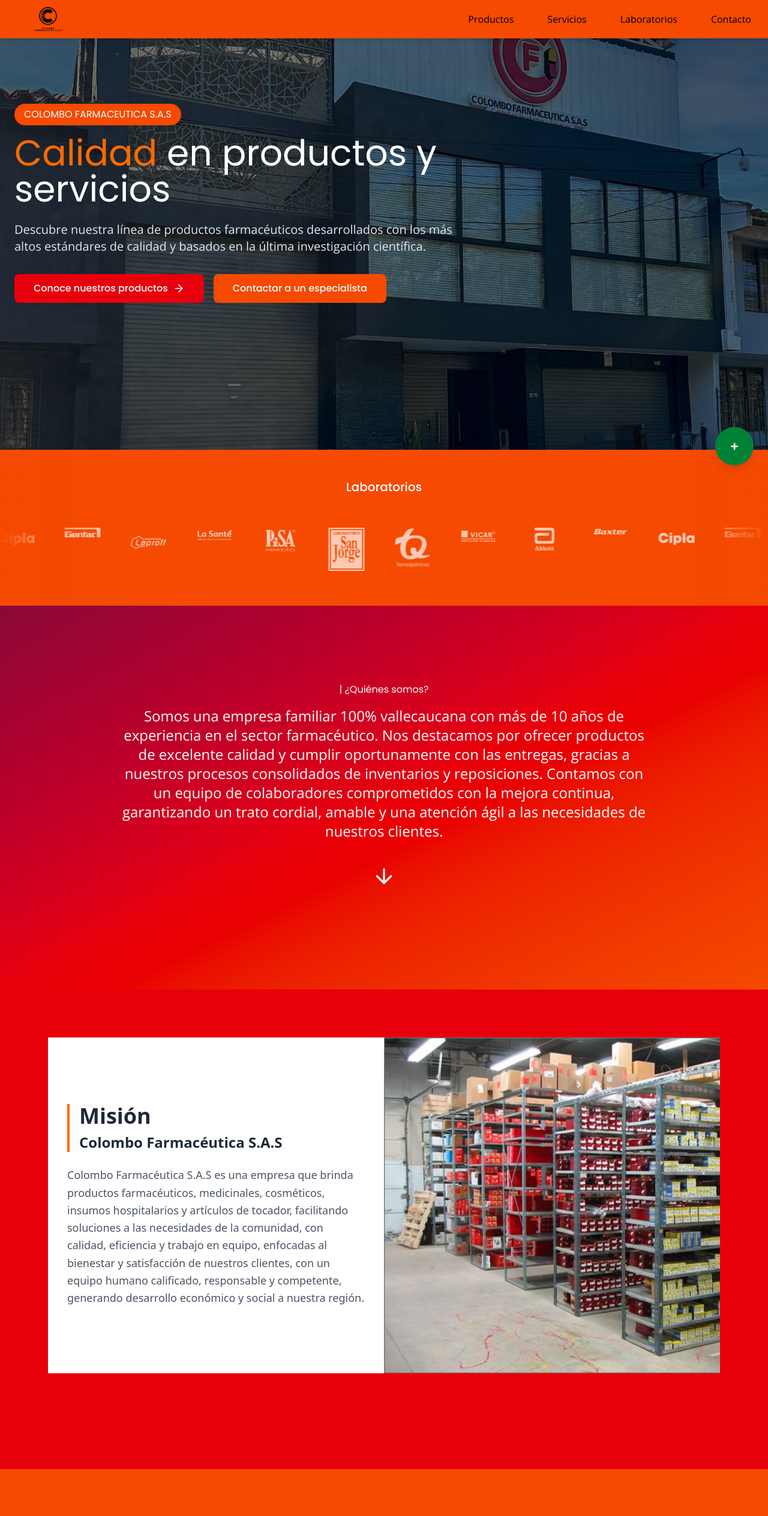
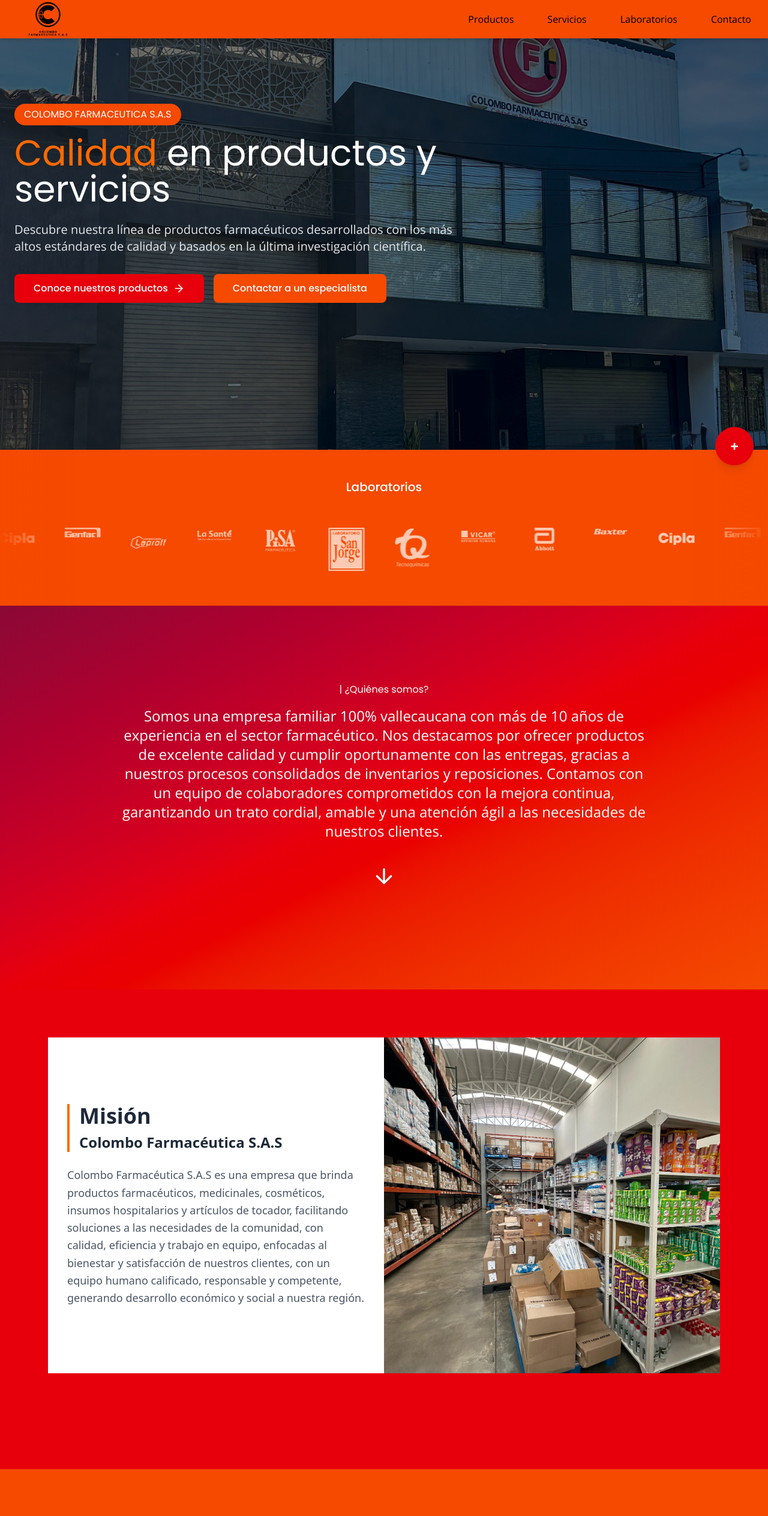
Before and after one commit to xJuanes21/Web-Paz, a Next.js app: page / in a window 1280 px wide. Shown: the top 2528 px of the page at 60% size. Built offline with nearby package versions, Linux system fonts and the light colour scheme.

Commit message:
more changes

```diff
--- a/src/components/FloatingButton.tsx
+++ b/src/components/FloatingButton.tsx
@@ -27,10 +27,10 @@
 
   // Datos de los botones para facilitar la generación
   const buttons = [
-    { color: 'bg-purple-500', hoverColor: 'bg-purple-400', icon: '💬' },
-    { color: 'bg-yellow-500', hoverColor: 'bg-yellow-400', icon: '📌' },
-    { color: 'bg-red-500', hoverColor: 'bg-red-400', icon: '📁' },
-    { color: 'bg-blue-500', hoverColor: 'bg-blue-400', icon: '⚙️' },
+    { color: 'bg-orange-600',  icon: '💬' },
+    { color: 'bg-orange-600',  icon: '📌' },
+    { color: 'bg-orange-600',  icon: '📁' },
+    { color: 'bg-orange-600',  icon: '⚙️' },
   ];
 
   return (
@@ -68,7 +68,7 @@
 
         {/* Botón principal */}
         <motion.button
-          className="bg-green-700 hover:bg-green-600 w-16 h-16 rounded-full shadow-lg focus:outline-none flex items-center justify-center text-white"
+          className="bg-red-600 hover:bg-red-400 w-16 h-16 rounded-full shadow-lg focus:outline-none flex items-center justify-center text-white"
           whileHover={{ scale: 1.05 }}
           whileTap={{ scale: 0.95 }}
         >
@@ -79,4 +79,5 @@
   );
 };
 
+
 export default FloatingButtons;
--- a/src/components/Mission.tsx
+++ b/src/components/Mission.tsx
@@ -74,9 +74,9 @@
         {/* Right Image Section */}
         <div className="md:w-1/2 relative h-screen md:h-auto">
           <div
-            className="absolute inset-0 bg-no-repeat bg-cover"
+            className="absolute inset-0 bg-no-repeat bg-center bg-cover"
             style={{
-              backgroundImage: `url('/assets/img-section.jpeg')`,
+              backgroundImage: `url('/assets/img-bodega.jpg')`,
               backgroundAttachment: "fixed"
             }}
             aria-hidden="true"
--- a/src/components/Navbar.tsx
+++ b/src/components/Navbar.tsx
@@ -56,7 +56,7 @@
           <div className="flex-shrink-0 flex items-center">
             <div className="h-8 w-32 rounded flex items-center justify-center text-white font-bold">
               <Link  href="/" >
-              <Image src="/assets/logo-negro.png" alt="Logo" width={64} height={64} />
+              <Image src="/assets/logo-negro.png" alt="Logo" width={90} height={90} />
               </Link>
             </div>
           </div>
--- a/src/components/Vision.tsx
+++ b/src/components/Vision.tsx
@@ -36,9 +36,9 @@
         {/* Right Image Section */}
         <div className="md:w-1/2 relative h-screen md:h-auto">
           <div
-            className="absolute inset-0 bg-no-repeat bg-cover"
+            className="absolute inset-0 bg-no-repeat bg-center bg-cover "
             style={{
-              backgroundImage: `url('/assets/img-section.jpeg')`,
+              backgroundImage: `url('/assets/img-oficinas.jpg')`,
               backgroundAttachment: "fixed"
             }}
             aria-hidden="true"
```
Also changed, not shown: public/assets/img-bodega.jpg (added), public/assets/img-oficinas.jpg (added).
